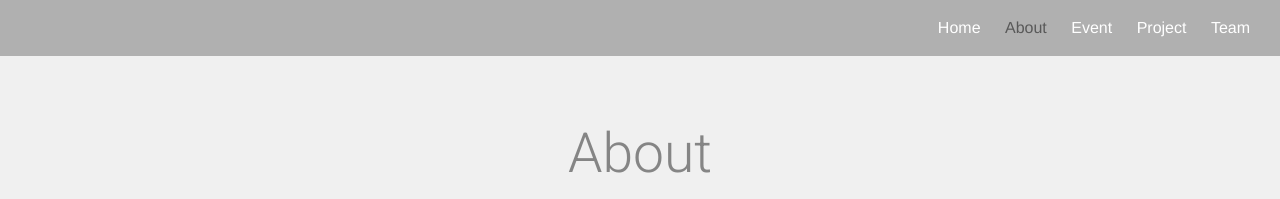
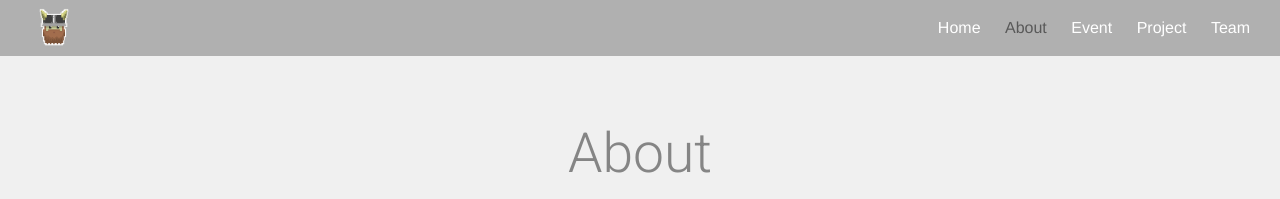
Before and after one commit to dvcoders/dvcoders.github.io, a Jekyll site: the page built from about.md, in a window 1280 px wide. Shown: the top 199 px of the page. Built offline with Jekyll 4.4.1, drawn with Linux system fonts in a browser that asks for light colours.

Commit message:
Favicon. Navbar brand icon. Reorganize structure.

```diff
--- a/_includes/head.html
+++ b/_includes/head.html
@@ -9,4 +9,5 @@
   <link rel="stylesheet" href="{{ "/css/main.css" | prepend: site.baseurl }}">
   <link rel="canonical" href="{{ page.url | replace:'index.html','' | prepend: site.baseurl | prepend: site.url }}">
   <link rel="alternate" type="application/rss+xml" title="{{ site.title }}" href="{{ "/feed.xml" | prepend: site.baseurl | prepend: site.url }}" />
+
 </head>
--- a/_includes/header-page.html
+++ b/_includes/header-page.html
@@ -1,7 +1,7 @@
 <header class="site-header">
 
   <div class="header-wrapper navbar-color">
-
+    <img class="header-icon" src="/images/icon.png"></img>
     <nav class="site-nav">
       <a href="#" class="menu-icon">
         <svg viewBox="0 0 18 15">
--- a/_sass/_layout.scss
+++ b/_sass/_layout.scss
@@ -227,7 +227,7 @@
 
     background-attachment: scroll, fixed;
     background-color: #666;
-    background-image: url("../assets/images/overlay.png"), url("../assets/images/bg0.jpg");
+    background-image: url("../images/overlay.png"), url("../images/bg0.jpg");
     background-position: top left, center center;
     background-repeat: repeat, no-repeat;
     background-size: auto, cover;
@@ -300,3 +300,11 @@
     font-family: 'Roboto', sans-serif;
     font-style: italic;
 }
+
+.header-icon {
+    position: relative;
+
+    width: 48px;
+    height: 48px;
+    margin-top: 5px;
+}
```
Also changed, not shown: favicon.ico (added), images/bg0.jpg (renamed from assets/images/bg0.jpg), images/icon.png (added), images/overlay.png (renamed from assets/images/overlay.png).
